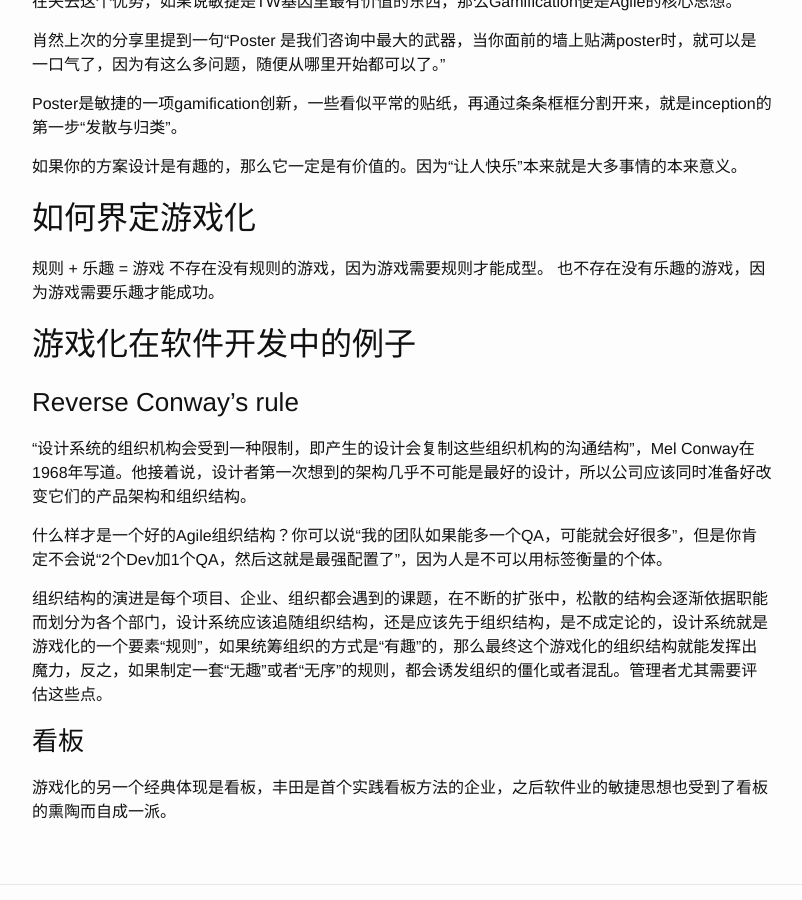
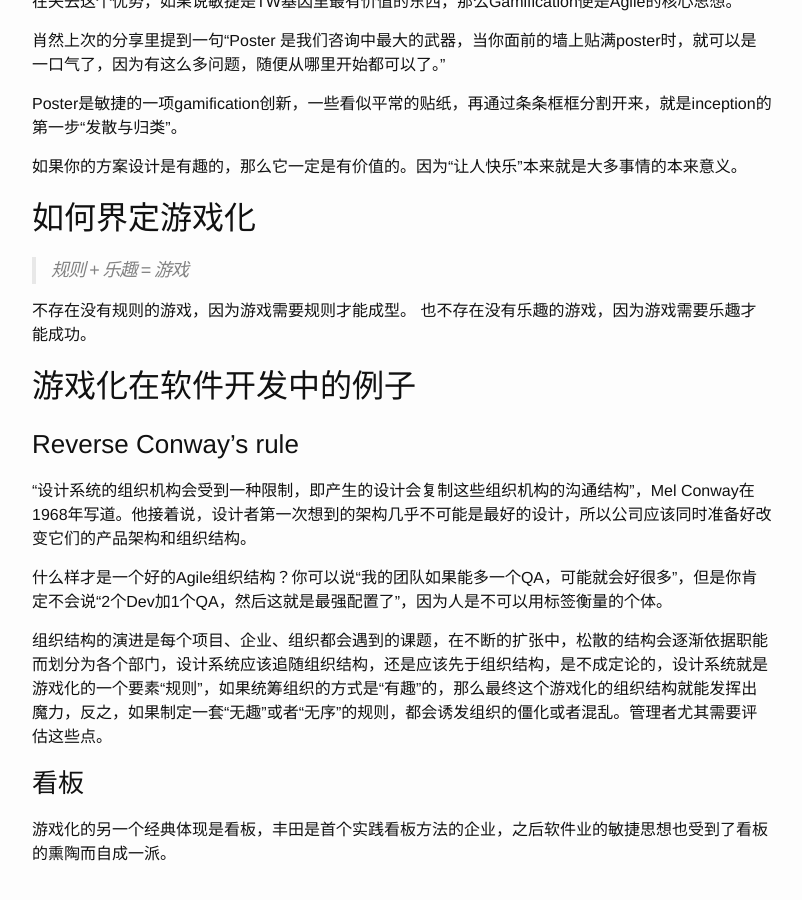
Before and after one commit to tcz001/tcz001.github.io, a Jekyll site: the page built from _posts/2015-02-12-gamification.md, in a window 1280 px wide and 900 px high, scrolled down 408 px. Shown: the whole window, without its empty margins (238-1040 px from the left). Built offline with Jekyll 4.4.1, drawn with Linux system fonts in a browser that asks for light colours.

```diff
--- a/_posts/2015-02-12-gamification.md
+++ b/_posts/2015-02-12-gamification.md
@@ -20,7 +20,8 @@ Poster是敏捷的一项gamification创新，一些看似平常的贴纸，再
 
 ## 如何界定游戏化
 
-规则 + 乐趣 = 游戏
+> 规则 + 乐趣 = 游戏
+
 不存在没有规则的游戏，因为游戏需要规则才能成型。
 也不存在没有乐趣的游戏，因为游戏需要乐趣才能成功。
 
```
